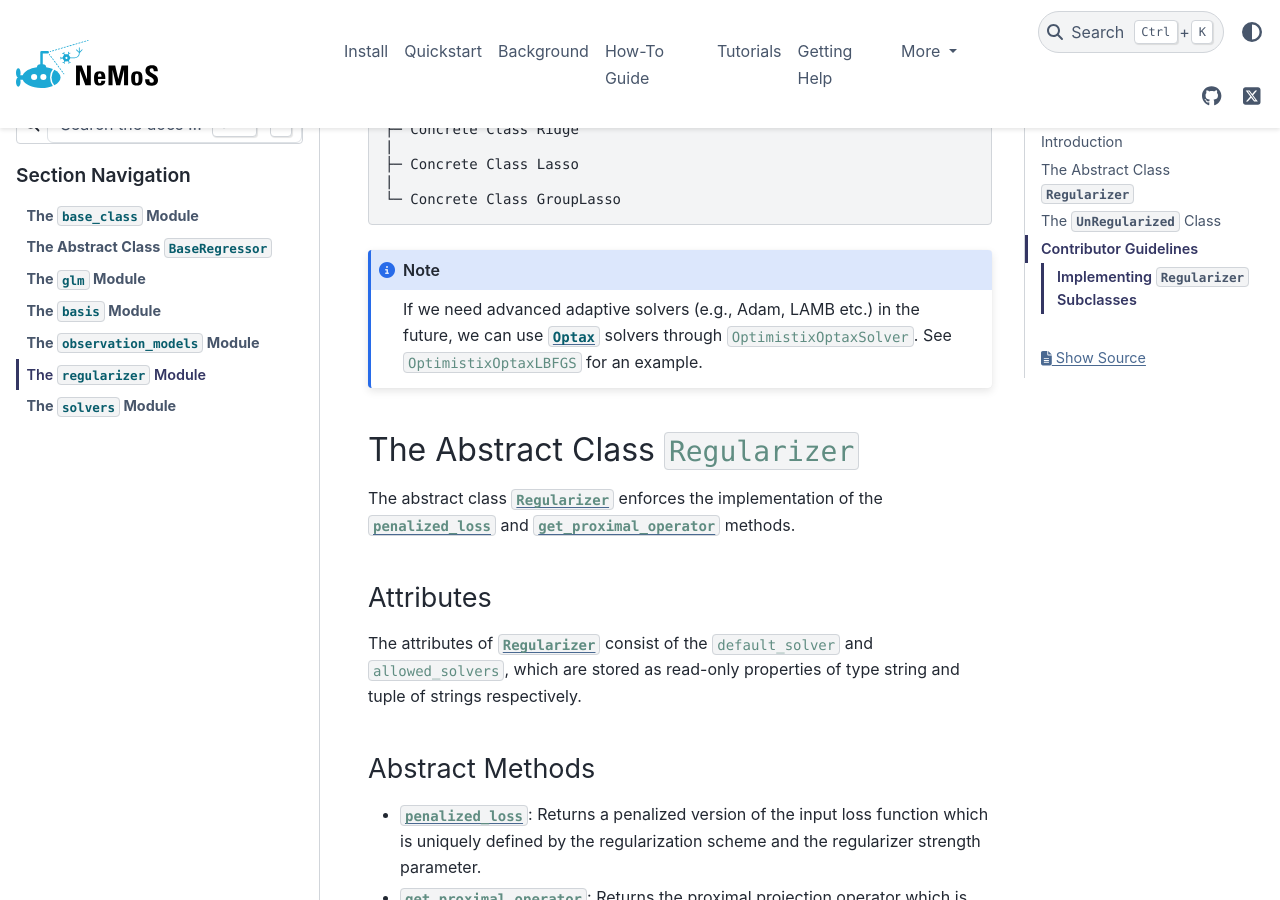
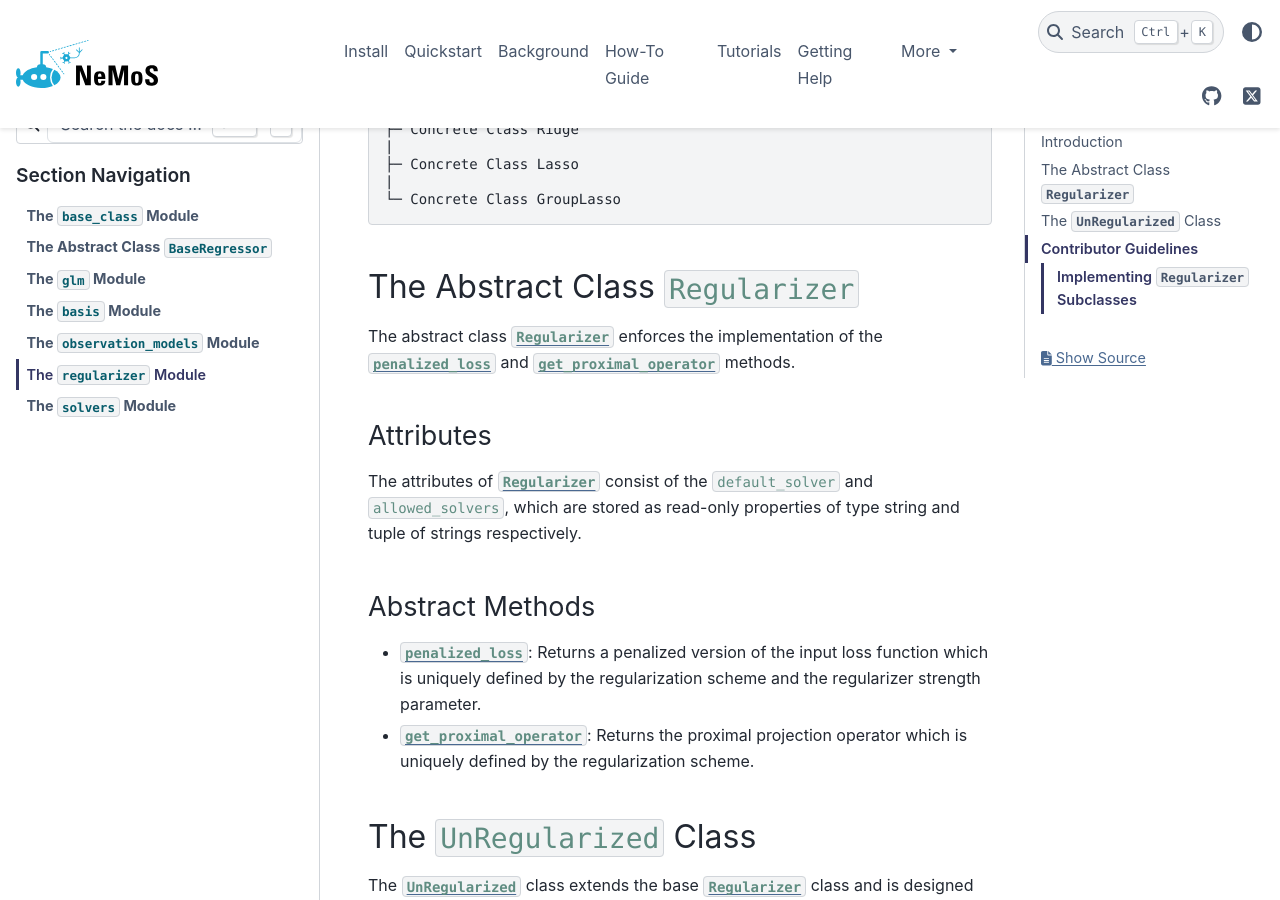
Before and after one commit to flatironinstitute/nemos, a Sphinx documentation site: the page built from docs/developers_notes/06-regularizer.md, in a window 1280 px wide and 900 px high, scrolled down 558 px. Built offline with Sphinx 7.4.7 and the PyData theme 0.15.4, drawn with Linux system fonts in a browser that asks for light colours.

Commit message:
Remove note from dev notes
There is a github discussion about this.

````diff
--- a/docs/developers_notes/06-regularizer.md
+++ b/docs/developers_notes/06-regularizer.md
@@ -19,10 +19,6 @@
 |
 └─ Concrete Class GroupLasso
 ```
-
-:::{note}
-If we need advanced adaptive solvers (e.g., Adam, LAMB etc.) in the future, we can use [`Optax`](https://optax.readthedocs.io/en/latest/) solvers through `OptimistixOptaxSolver`. See `OptimistixOptaxLBFGS` for an example.
-:::
 
 (the-abstract-class-regularizer)=
 ## The Abstract Class `Regularizer`
````
